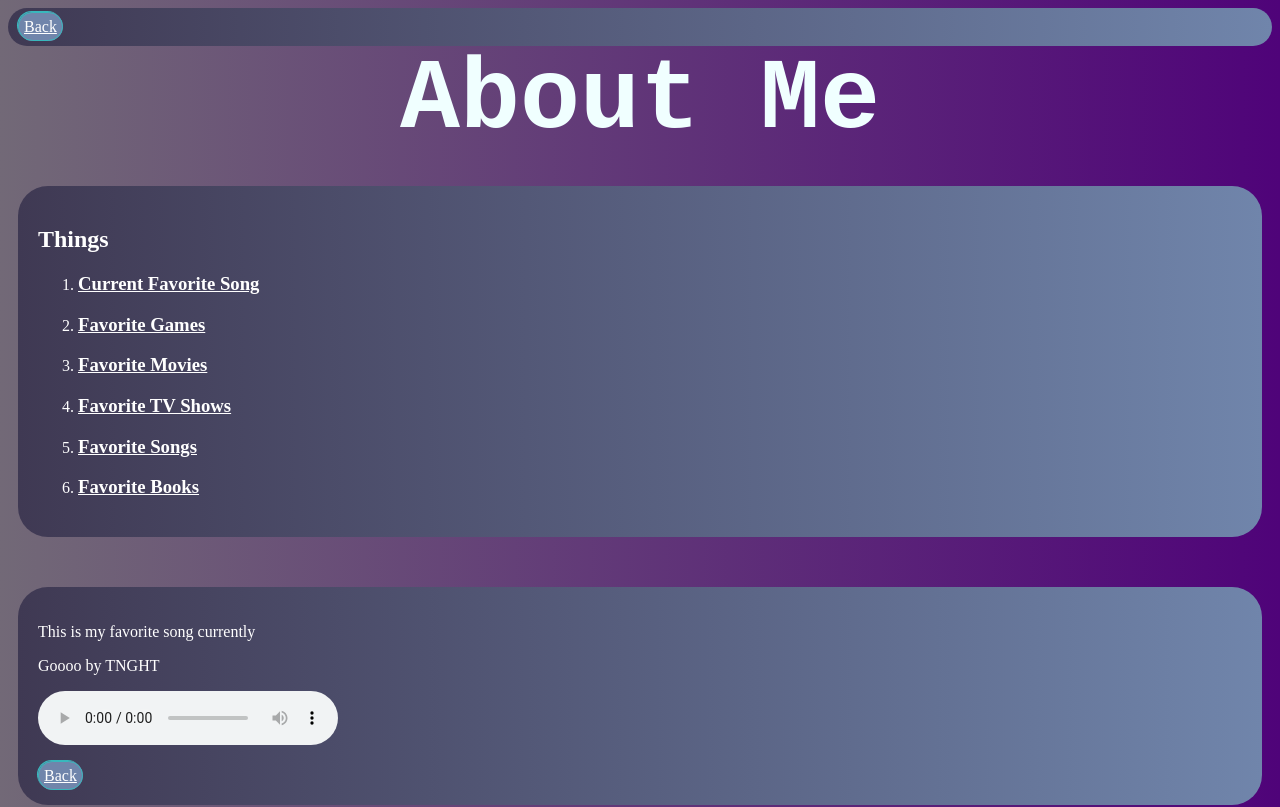
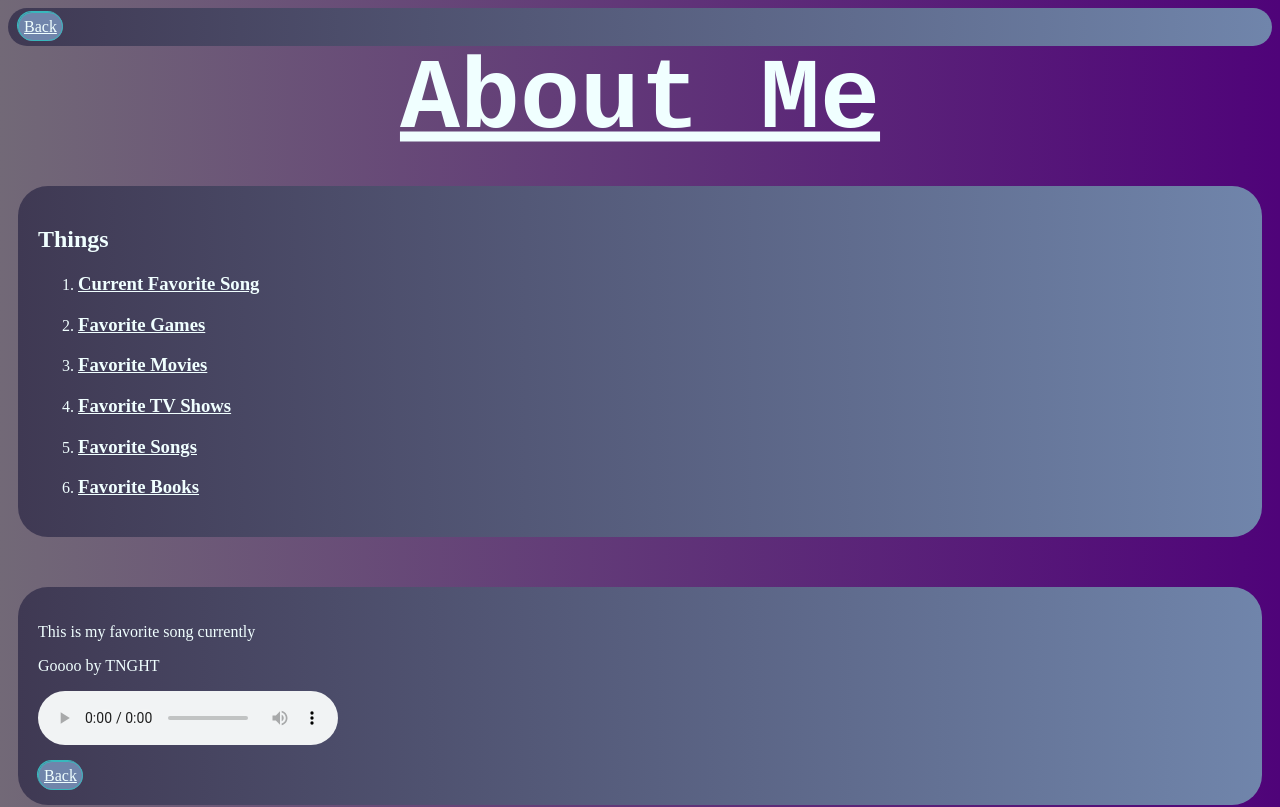
Before and after one commit to fightme4ls/Website, a plain HTML site: page aboutme.html in a window 1280 px wide. Shown: the top 807 px of the page. Drawn offline with Linux system fonts and the light colour scheme.

Commit message:
more readability

```diff
--- a/aboutmestyle.css
+++ b/aboutmestyle.css
@@ -21,10 +21,11 @@ h2#stuffaboutme {
     transform: translate(-50%, -50%);
     opacity: 1;
     animation: fade 5s ease-in-out forwards;
+    text-decoration: underline;
 }
 
 h1,h2, h3, h4, h5, h6, div, p, td, a, em, i{
-    color: white;
+    color: azure;
 }
 
 .back{
@@ -39,7 +40,7 @@ h1,h2, h3, h4, h5, h6, div, p, td, a, em, i{
 
 .goback{
     margin: 10px;
-    gap: 40px;
+    float: left;
 }
 
 a:hover, details:hover {
--- a/indexstyle.css
+++ b/indexstyle.css
@@ -32,7 +32,15 @@ p#about-website{
 }
 
 h1,h2, h3, h4, h5, h6, p, legend, label, em, a, li{
-    color: white;
+    color: azure;
+}
+
+ul {
+    list-style-type: none;
+  }
+
+li{
+    margin-bottom: 10px;
 }
 
 .bar{
@@ -76,8 +84,6 @@ a:hover, details:hover {
     animation: show 2s ease-in-out 2s forwards;
 }
 
-
-
 .favs{
     padding: 20px;
     position: relative;
@@ -88,20 +94,19 @@ a:hover, details:hover {
     animation: show 2s ease-in-out 2s forwards;
 }
 
-
 img#discord-icon{
     max-width: 15px;
     min-height: 15px;
     margin-left: 5px;
     filter: opacity(75%);
 }
+
 img#github-icon{
     max-width: 15px;
     min-height: 15px;
     margin-left: 5px;
     filter: opacity(75%);
 }
-
 
 footer{
     padding: 5px;
@@ -136,16 +141,16 @@ input.button {
 
 @keyframes fadeout {
     0% {
-        font-size: 200px;
+        font-size: 150px;
     }
     25% {
-        font-size: 200px;
+        font-size: 150px;
     }
     75% {
-        font-size: 80px;
+        font-size: 50px;
     }
     100% {
-        font-size: 80px;
+        font-size: 50px;
         opacity: 0;
     }
 
```
Also changed, not shown: aboutme.html (line endings or trailing spaces).
